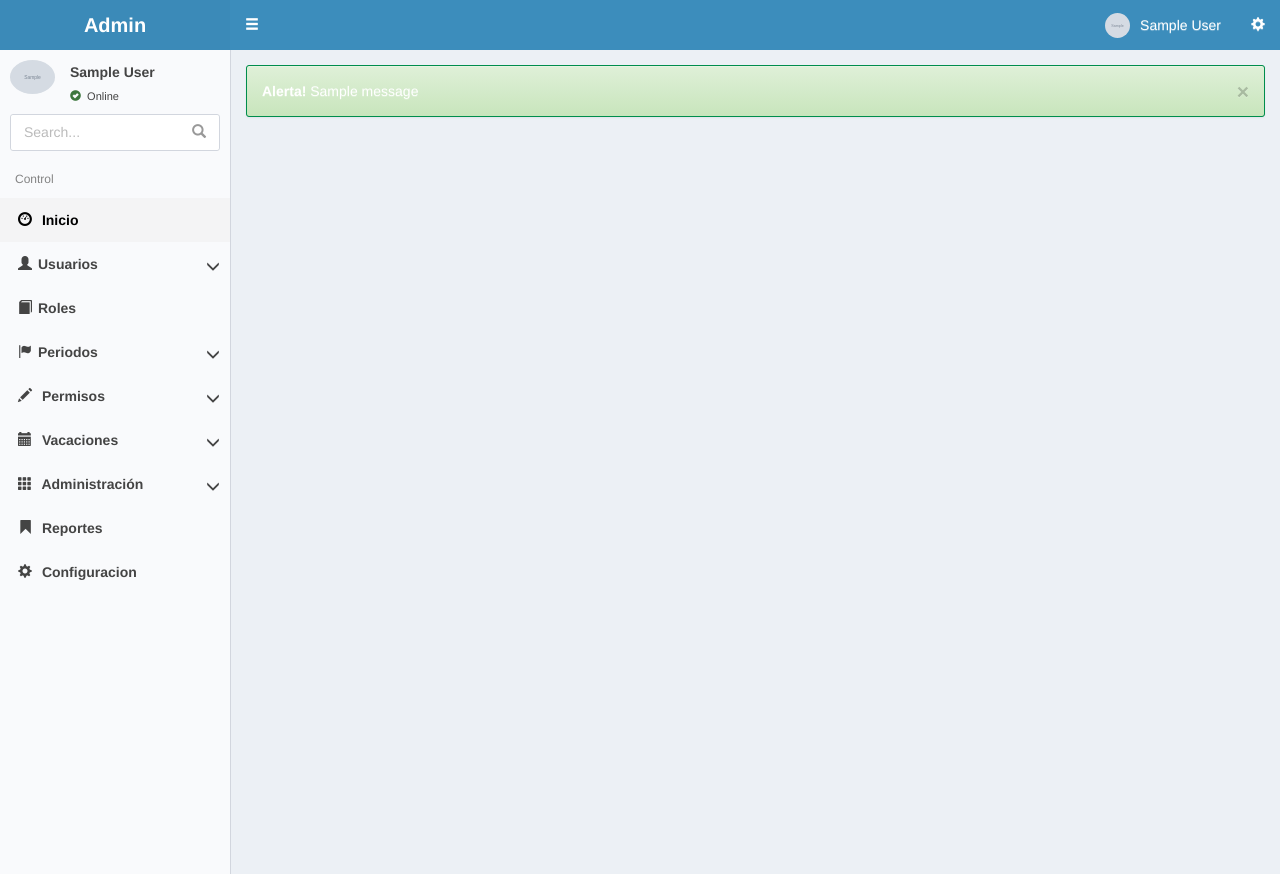
After one commit to jorgevtorresr/SIMCOPV, a Django app: template templates/permisos/validarpermisos.html in a window 1280 px wide. The commit adds this page. Run offline with Django 3.2, Linux system fonts and the light colour scheme; the template is opened without the code that fills it: most values are stand-ins (such as "Sample title", 1, 10 or a date in 2020); grey boxes marked "Sample" are stand-in pictures; one stand-in notice (Sample message) is shown; some libraries are stand-ins or nearby versions.

Commit message:
Validando permisos modulo

```diff
--- a/apps/permisos/urls.py
+++ b/apps/permisos/urls.py
@@ -2,4 +2,6 @@ from django.conf.urls import patterns, include, url
 
 urlpatterns = patterns('',
     url(r'^permiso/$', 'apps.permisos.views.permiso', name='permiso'),
+    url(r'^validar/$', 'apps.permisos.views.validarpermisos', name='validar'),
+
 )
--- a/templates/base.html
+++ b/templates/base.html
@@ -173,7 +173,7 @@
                   <li><a href="#"><span class="glyphicon glyphicon-record"></span> Ver Permisos</a></li>
                 {% endif %}
                 {% if perms.usuarios.validar_permiso %}
-                  <li><a href="#"><span class="glyphicon glyphicon-record"></span> Validar Permisos</a></li>
+                  <li><a href="{% url "validar" %}"><span class="glyphicon glyphicon-record"></span> Validar Permisos</a></li>
                 {% endif %}
               </ul>
             </li>
--- /dev/null
+++ b/templates/permisos/validarpermisos.html
@@ -0,0 +1,23 @@
+{% extends "base.html" %}
+{% load static from staticfiles %}
+{% block content %}
+{% if messages %}
+  {% for message in messages %}
+  {% if message.level == DEFAULT_MESSAGE_LEVELS.ERROR %}
+  <div class="alert alert-danger">
+  {% endif %}
+  {% if message.level == DEFAULT_MESSAGE_LEVELS.SUCCESS %}
+  <div class="alert alert-success">
+  {% endif %}
+  {% if message.level == DEFAULT_MESSAGE_LEVELS.WARNING %}
+  <div class="alert alert-warning">
+  {% endif %}
+  <button class="close" data-dismiss="alert"><span>&times;</span></button>
+    <strong>Alerta!</strong> {{message}}
+  </div>
+  {% endfor %}
+	{% endif %}
+	<div class="row">
+
+	</div>
+{% endblock content %}
```
Also changed, not shown: apps/permisos/views.py (+8 -1 lines).
